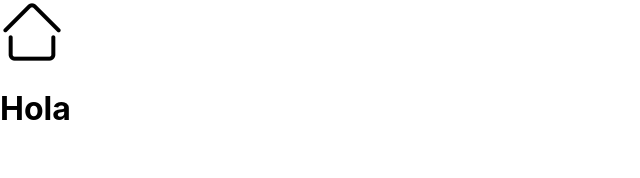
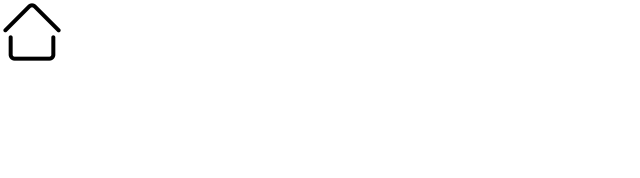
Before and after one commit to BiplopDey/Front-Fluent-English, a React (Create React App) app: page / in a window 1280 px wide. Shown: the top 178 px of the page, without its empty margins (0-640 px from the left). Built offline with nearby package versions, Linux system fonts and the light colour scheme.

Commit message:
link home

```diff
--- a/src/App.js
+++ b/src/App.js
@@ -1,11 +1,12 @@
 import "./styles/App.css";
 import Ejemplo from "./components/ejemplo";
+import Home from "./components/home";
 
 function App() {
   return (
     <div className="App">
       <header className="App-header">
-        <Ejemplo />
+        <Home />
       </header>
     </div>
   );
--- a/src/components/ejemplo.js
+++ b/src/components/ejemplo.js
@@ -6,7 +6,7 @@ class Ejemplo extends Component {
     return (
       <div>
         <Navbar />
-        <h1>Hola</h1>
+        {[<h1>Hola</h1>, <h1>Hola</h1>]}
       </div>
     );
   }
--- /dev/null
+++ b/src/components/home.js
@@ -0,0 +1,14 @@
+import { Component } from "react";
+import Navbar from "./navbar";
+
+class Home extends Component {
+  render() {
+    return (
+      <div>
+        <Navbar />
+      </div>
+    );
+  }
+}
+
+export default Home;
--- a/src/components/navbar.js
+++ b/src/components/navbar.js
@@ -7,12 +7,7 @@ class Navbar extends Component {
     return (
       <div className="ct-header">
         <Link to="/">
-          <img
-            className="img-logo"
-            src={logo}
-            alt="logo"
-            styles=" size: small"
-          />
+          <img className="img-logo" src={logo} alt="logo" />
         </Link>
       </div>
     );
```
Also changed, not shown: public/logo192.png (deleted), public/logo512.png (deleted).
